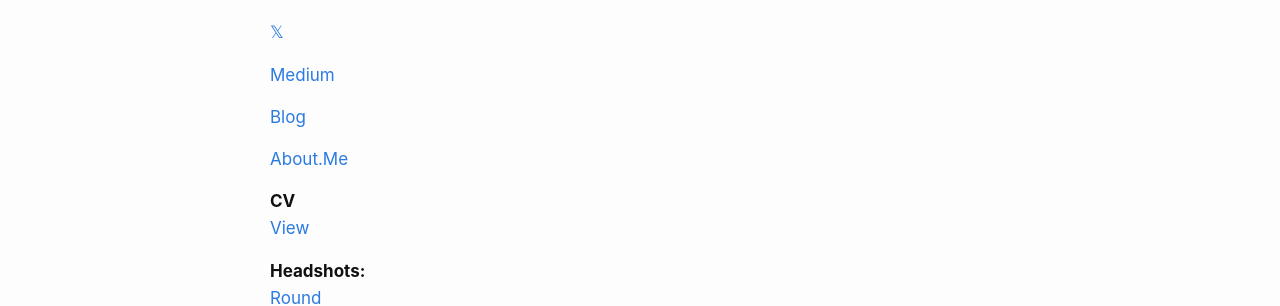
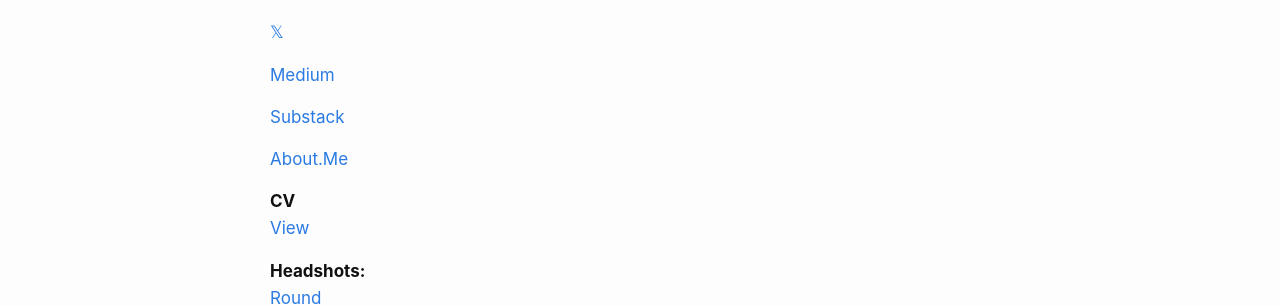
Before and after one commit to link-daniel/link.github.io, a Jekyll site: the page built from media.md, in a window 1280 px wide. Shown: the part 189-495 px from the top of the page. Built offline with Jekyll 4.4.1, drawn with Linux system fonts in a browser that asks for light colours.

Commit message:
Update media.md

```diff
--- a/media.md
+++ b/media.md
@@ -10,7 +10,7 @@ permalink: /media/
 
 <a href="https://medium.com/@link">Medium</a>
 
-<a href="https://link.substack.com">Blog</a>
+<a href="https://link.substack.com">Substack</a>
 
 <a href="https://about.me/linkdaniel">About.Me</a>
 
```
